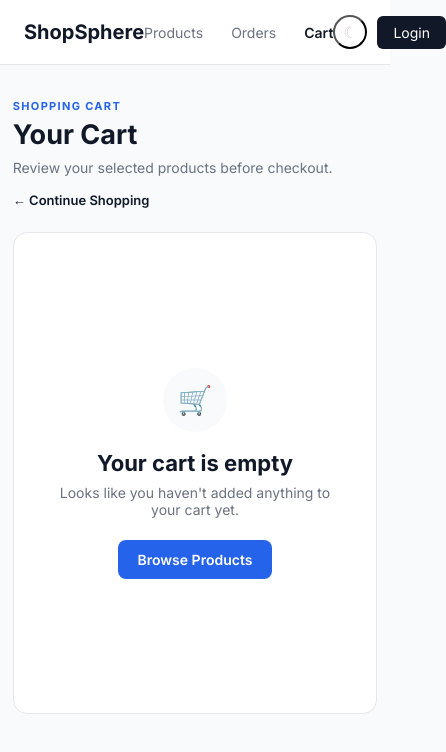
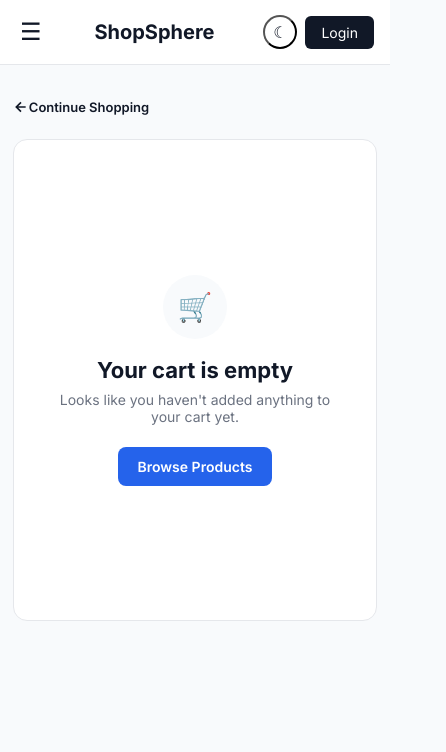
Before and after one commit to rishabhrk3333-sudo/global-ecommerce-frontend, an Angular app: page /cart in a window 390 px wide. Shown: the top 752 px of the page, 446 px wide, since content can reach past the window. Built offline with nearby package versions, Linux system fonts and the light colour scheme.

Commit message:
header responsiveness done

```diff
--- a/src/app/features/admin/dashboard/dashboard.css
+++ b/src/app/features/admin/dashboard/dashboard.css
@@ -1,11 +1,7 @@
 .admin-dashboard {
   width: 100%;
   max-width: var(--max-width);
-
   margin: 0 auto;
-
-  padding: 0 var(--spacing-lg) 2rem;
-
   box-sizing: border-box;
 }
 
--- a/src/app/features/cart/cart/cart.html
+++ b/src/app/features/cart/cart/cart.html
@@ -1,23 +1,26 @@
 <section class="cart-page">
   <!-- Page Header -->
-  <header class="page-header">
-    <div>
-      <span class="page-eyebrow">SHOPPING CART</span>
-
-      <h1 class="page-heading">Your Cart</h1>
-
-      <p class="page-title">Review your selected products before checkout.</p>
-    </div>
-
-    <a routerLink="/products" class="continue-shopping"> ← Continue Shopping </a>
-  </header>
+  <div class="page-header">
+    <a routerLink="/products" class="continue-shopping">
+      <svg
+        viewBox="0 0 24 24"
+        fill="none"
+        stroke="currentColor"
+        stroke-width="2.5"
+        class="back-icon"
+      >
+        <path d="M19 12H5M12 19l-7-7 7-7" />
+      </svg>
+      Continue Shopping
+    </a>
+  </div>
 
   @if (cartService.items().length > 0) {
     <div class="cart-layout">
       <!-- Cart Items -->
       <div class="cart-items">
         <div class="cart-items-header">
-          <h2>Your Items</h2>
+          <h2>Your Cart Items</h2>
 
           <span>
             {{ cartService.itemCount() }}
--- a/src/app/features/products/product-details/product-details.css
+++ b/src/app/features/products/product-details/product-details.css
@@ -2,7 +2,7 @@
 .product-details-page {
   max-width: var(--max-width);
   margin: 0 auto;
-  padding: 2rem 1.5rem;
+  padding: 0rem 1.5rem;
 }
 
 /* Main Grid Layout */
--- a/src/app/shared/components/header/header.css
+++ b/src/app/shared/components/header/header.css
@@ -15,6 +15,7 @@
   flex-direction: row;
   align-items: center;
   justify-content: space-between;
+  position: relative;
 }
 
 .logo {
@@ -22,6 +23,16 @@
   font-weight: 700;
   text-decoration: none;
   color: var(--color-text-primary);
+}
+
+.mobile-toggle {
+  display: none;
+  background: transparent;
+  border: none;
+  font-size: 24px;
+  color: var(--color-text-primary);
+  cursor: pointer;
+  padding: 4px;
 }
 
 .navigation {
@@ -56,15 +67,99 @@
   border-radius: 999px;
   background: var(--color-primary);
   color: var(--color-surface);
-  font-size: 10px;
+  font-size: 11px;
   font-weight: 600;
+  padding: 0px 4px;
 }
 
 .header-actions {
   display: flex;
-  flex-direction: row;
   align-items: center;
-  gap: 10px;
+  gap: 12px;
+}
+
+.user-menu-container {
+  position: relative;
+  display: inline-block;
+}
+
+.user-menu-btn {
+  background: transparent;
+  border: 1px solid #ccc;
+  padding: 8px 14px;
+  border-radius: 6px;
+  cursor: pointer;
+  display: flex;
+  align-items: center;
+  gap: 6px;
+  font-weight: 500;
+  color: var(--color-text-primary);
+}
+
+.user-menu-btn:hover {
+  background-color: var(--color-surface);
+}
+
+.user-name {
+  max-width: 120px;
+  white-space: nowrap;
+  overflow: hidden;
+  text-overflow: ellipsis;
+}
+
+.dropdown-menu {
+  position: absolute;
+  top: calc(100% + 8px);
+  right: 0;
+  min-width: 180px;
+  background-color: var(--color-surface);
+  border: 1px solid var(--color-border);
+  border-radius: 8px;
+  box-shadow: 0 4px 12px rgba(0, 0, 0, 0.15);
+  padding: 8px 0;
+  z-index: 100;
+  display: flex;
+  flex-direction: column;
+}
+
+.menu-header {
+  padding: 8px 16px;
+  display: flex;
+  flex-direction: column;
+  color: var(--color-text-primary);
+}
+
+.menu-header small {
+  color: var(--color-text-secondary);
+  word-break: break-all;
+}
+
+.dropdown-menu hr {
+  border: none;
+  border-top: 1px solid var(--color-border);
+  margin: 6px 0;
+}
+
+.dropdown-menu a,
+.dropdown-menu .logout-btn {
+  padding: 8px 16px;
+  text-decoration: none;
+  color: var(--color-text-primary);
+  text-align: left;
+  background: none;
+  border: none;
+  width: 100%;
+  cursor: pointer;
+  font-size: 14px;
+}
+
+.dropdown-menu a:hover,
+.dropdown-menu .logout-btn:hover {
+  background-color: var(--color-border);
+}
+
+.dropdown-menu .logout-btn {
+  color: #d9534f;
 }
 
 .login-button {
@@ -86,7 +181,7 @@
   padding: 0;
   border-radius: 50%;
   background: transparent;
-  color: #dcd0d0;
+  color: var(--color-text-primary);
   cursor: pointer;
   font-size: 16px;
   transition:
@@ -95,7 +190,52 @@
 }
 
 .theme-toggle:hover {
-  background: #ffffff;
-  border-color: #ffffff;
-  color: #000000;
+  background: var(--color-border);
 }
+
+@media (max-width: 768px) {
+  .header-container {
+    padding: 0 16px;
+  }
+
+  .mobile-toggle {
+    display: block;
+    order: 1;
+  }
+
+  .logo-container {
+    order: 2;
+  }
+
+  .header-actions {
+    order: 3;
+    gap: 8px;
+  }
+
+  .navigation {
+    position: absolute;
+    top: 64px;
+    left: 0;
+    width: 100%;
+    background: var(--color-surface);
+    border-bottom: 1px solid var(--color-border);
+    flex-direction: column;
+    padding: 16px 24px;
+    gap: 16px;
+    display: none;
+    box-shadow: 0 4px 6px rgba(0, 0, 0, 0.05);
+  }
+
+  .navigation.open {
+    display: flex;
+  }
+
+  .user-name {
+    max-width: 70px;
+  }
+
+  .dropdown-menu {
+    right: 0;
+    min-width: 160px;
+  }
+}
--- a/src/app/shared/components/header/header.html
+++ b/src/app/shared/components/header/header.html
@@ -4,10 +4,12 @@
       <a routerLink="/products" class="logo"> ShopSphere </a>
     </div>
 
-    <nav class="navigation">
+    <button type="button" class="mobile-toggle" (click)="toggleNav()">☰</button>
+
+    <nav class="navigation" [class.open]="isNavOpen()">
       @for (item of navItems; track item.route) {
         @if (!item.isAdmin || currentUser()?.role === 'admin') {
-          <a [routerLink]="item.route" routerLinkActive="active">
+          <a [routerLink]="item.route" routerLinkActive="active" (click)="closeNav()">
             {{ item.label }}
             @if (item.label === 'Cart' && cartService.itemCount() > 0) {
               <span class="cart-count"> {{ cartService.itemCount() }} </span>
@@ -17,7 +19,6 @@
       }
     </nav>
 
-    <!-- Authentication -->
     <div class="header-actions">
       <button type="button" class="theme-toggle" (click)="themeService.toggleTheme()">
         @if (themeService.isDarkMode()) {
@@ -26,12 +27,25 @@
           ☾
         }
       </button>
+
       @if (isLoggedIn()) {
-        <span class="user-name">
-          {{ currentUser()?.name }}
-        </span>
+        <div class="user-menu-container">
+          <button type="button" class="user-menu-btn" (click)="toggleMenu()">
+            <span class="user-name">{{ currentUser()?.name }}</span>
+            <span class="arrow">▾</span>
+          </button>
 
-        <button type="button" class="login-button" (click)="logout()">Logout</button>
+          @if (isMenuOpen()) {
+            <div class="dropdown-menu">
+              <div class="menu-header">
+                <strong>{{ currentUser()?.name }}</strong>
+                <small>{{ currentUser()?.email }}</small>
+              </div>
+              <hr />
+              <button type="button" class="logout-btn" (click)="onLogout()">Logout</button>
+            </div>
+          }
+        </div>
       } @else {
         <a routerLink="/login" class="login-button"> Login </a>
       }
--- a/src/app/shared/components/header/header.ts
+++ b/src/app/shared/components/header/header.ts
@@ -1,4 +1,4 @@
-import { Component, inject } from '@angular/core';
+import { Component, inject, signal } from '@angular/core';
 import { Router, RouterLink, RouterLinkActive } from '@angular/router';
 import { CartService } from '../../services/cart.service/cart-service';
 import { AuthService } from '../../services/auth.service/auth';
@@ -18,6 +18,9 @@ export class Header {
 
   readonly currentUser = this.authService.currentUser;
   readonly isLoggedIn = this.authService.isLoggedIn;
+
+  isMenuOpen = signal(false);
+  isNavOpen = signal(false);
 
   navItems = [
     {
@@ -42,6 +45,27 @@ export class Header {
     },
   ];
 
+  toggleNav(): void {
+    this.isNavOpen.update((prev) => !prev);
+  }
+
+  closeNav(): void {
+    this.isNavOpen.set(false);
+  }
+
+  toggleMenu(): void {
+    this.isMenuOpen.update((prev) => !prev);
+  }
+
+  closeMenu(): void {
+    this.isMenuOpen.set(false);
+  }
+
+  onLogout(): void {
+    this.closeMenu();
+    this.logout();
+  }
+
   logout(): void {
     this.authService.logout();
     this.router.navigate(['/login']);
--- a/src/styles.css
+++ b/src/styles.css
@@ -318,7 +318,6 @@ select:focus {
   display: inline-flex;
   align-items: center;
   gap: 8px;
-  margin-bottom: 1.5rem;
   padding: 8px 14px;
   border: 1px solid var(--color-border);
   border-radius: var(--border-radius-md, 8px);
```
